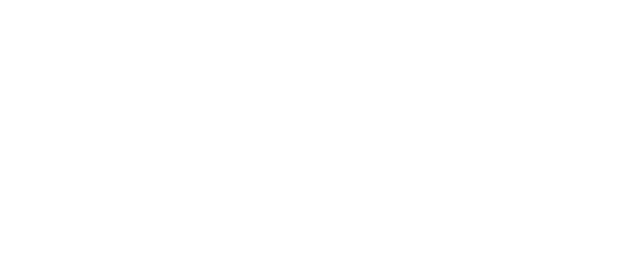
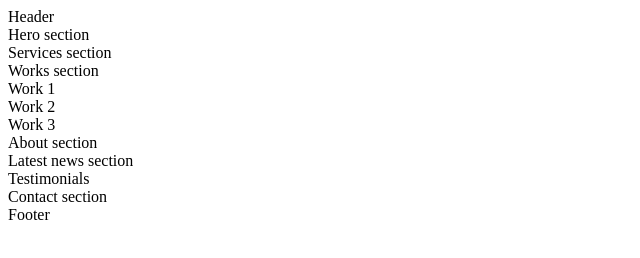
Before and after one commit to F-O-P/holbertonschool-web_front_end, a plain HTML site: page html_advanced/7-index.html in a window 1280 px wide. Shown: the whole page, without its empty margins (0-640 px from the left). Drawn offline with Linux system fonts and the light colour scheme.

Commit message:
works section articles

```diff
--- a/html_advanced/7-index.html
+++ b/html_advanced/7-index.html
@@ -0,0 +1,29 @@
+<!DOCTYPE html>
+<html lang="en" dir="ltr">
+    <head>
+        <meta charset="utf-8">
+        <meta name="viewport" content="width=device-width, initial-scale=1.0, viewport-fit=cover">
+        <title>Homepage - Techium</title>
+        <meta name="description" content="Techium is a digital agency">
+        <link rel="icon" type="image/x-icon", href="./favicon.ico">
+        <link rel="icon" type="image/png", href="./favicon.png">
+    </head>
+    <body>
+        <header>Header</header>
+        <main>
+            <section>Hero section</section>
+            <section>Services section</section>
+            <section>
+                Works section
+                <article>Work 1</article>
+                <article>Work 2</article>
+                <article>Work 3</article>
+            </section>
+            <section>About section</section>
+            <section>Latest news section</section>
+            <section>Testimonials</section>
+            <section>Contact section</section>
+	</main>
+        <footer>Footer</footer>
+    </body>
+</html>
```
Also changed, not shown: html_advanced/6-index.html (+6 -1 lines).
